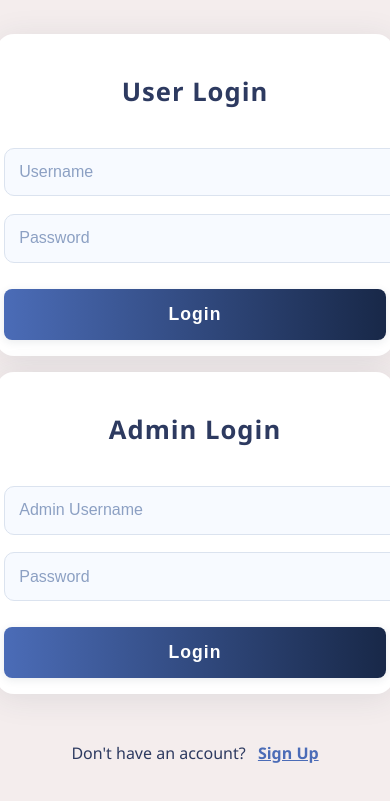
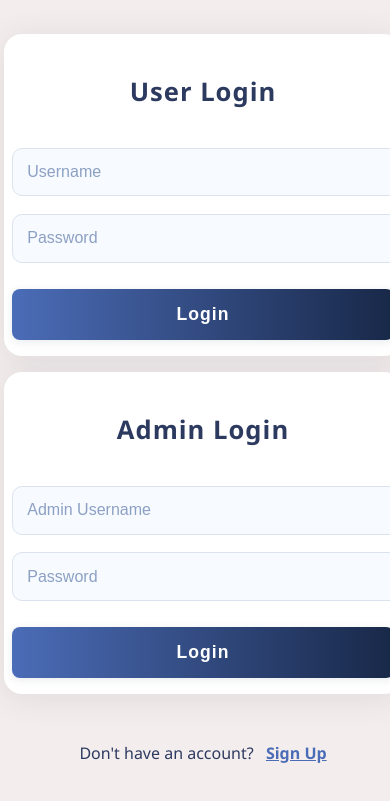
Before and after one commit to mohammedayaz24/PRINTMATE, a plain HTML site: page login.html in a window 390 px wide. Shown: the part 35-836 px from the top of the page. Drawn offline with Linux system fonts and the light colour scheme.

Commit message:
Update login.css

```diff
--- a/login.css
+++ b/login.css
@@ -158,19 +158,8 @@ body {
         flex-direction: column;
         gap: 2em;
         margin-top: 3em;
-    }
-    .brand-logo {
-        left: 16px;
-        top: 16px;
-        font-size: 1.5rem;
-    }
-}
-@media (max-width: 900px) {
-    .login-panels {
-        flex-direction: column;
-        gap: 2em;
-        margin-top: 3em;
         align-items: center;
+        width: 100%;
     }
     .brand-logo {
         left: 16px;
@@ -187,6 +176,12 @@ body {
 @media (max-width: 600px) {
     .container {
         padding: 0 0.5em;
+        width: 100%;
+    }
+    .login-panels {
+        margin-top: 1.5em;
+        gap: 1em;
+        width: 100%;
     }
     .login-box, .signup-box {
         min-width: 98vw;
@@ -198,10 +193,6 @@ body {
         left: 8px;
         top: 8px;
     }
-    .login-panels {
-        margin-top: 1.5em;
-        gap: 1em;
-    }
     .signup-link {
         font-size: 1em;
     }
```
